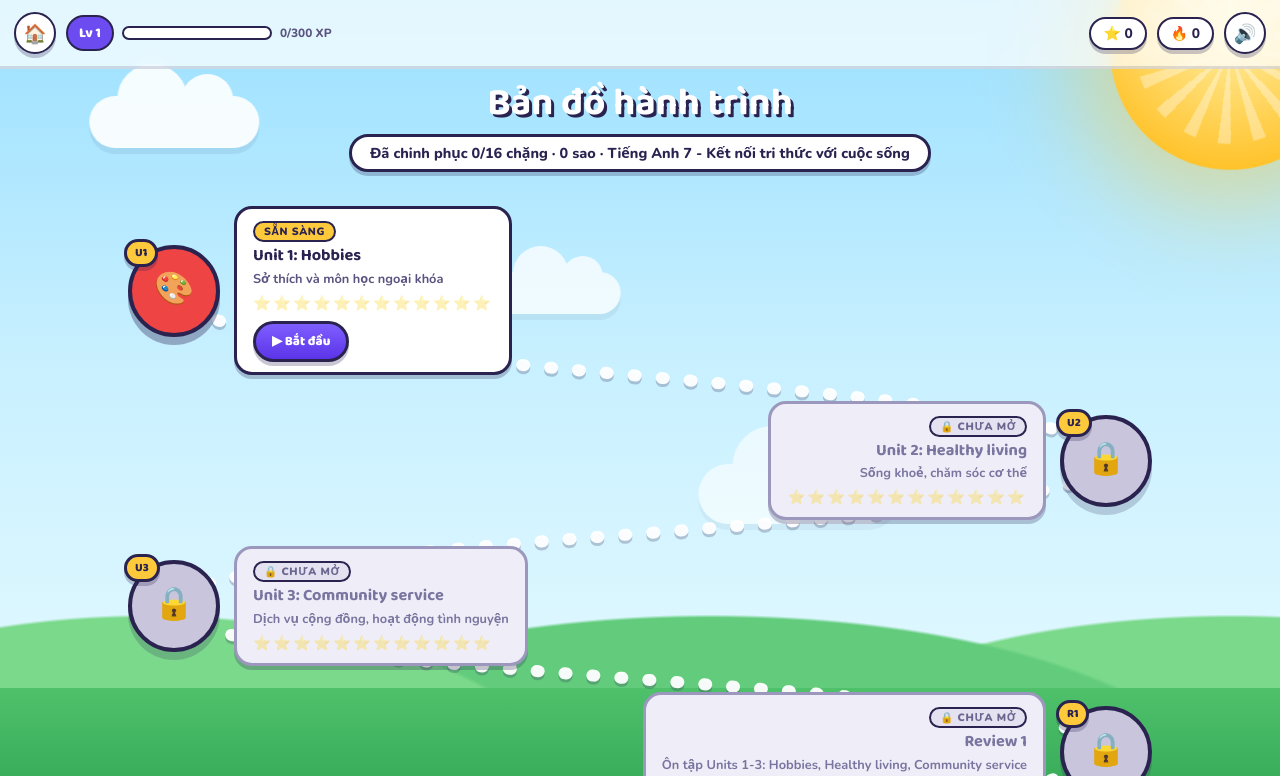
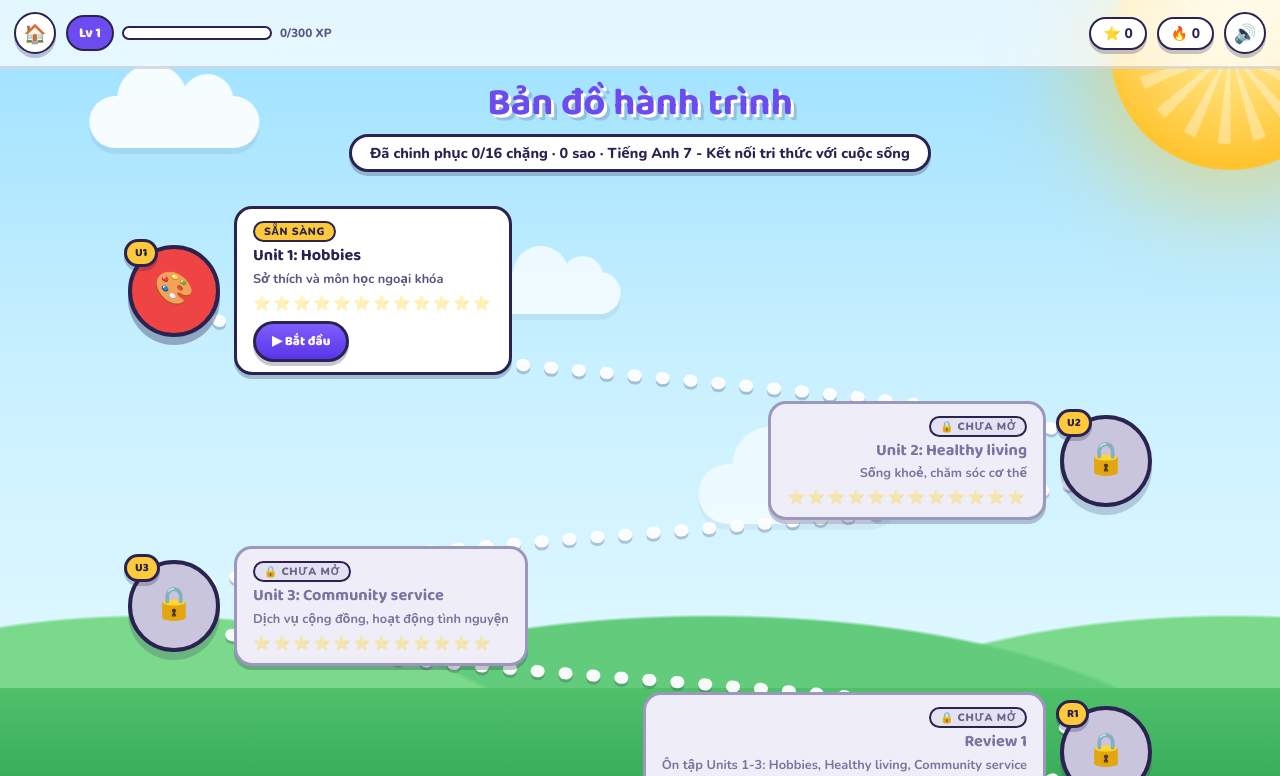
Before and after one commit to tien2114988/english7-kntt, a plain HTML site: page index.html in a window 1280 px wide. Both pictures are taken after a click on the button "🚀 Bắt đầu". Shown: the top 776 px of the page. Drawn offline with nearby package versions, Linux system fonts and the light colour scheme.

Commit message:
Fix map heading: chữ trắng trên nền sáng bị mất tương phản → đổi sang violet + bóng trắng

```diff
--- a/style.css
+++ b/style.css
@@ -167,7 +167,7 @@ h1,h2,h3{font-family:var(--f-display);line-height:1.05}
 
 /* ---------- Bản đồ ---------- */
 .map-head{text-align:center;margin-bottom:8px}
-.map-head h2{font-size:clamp(1.6rem,5vw,2.4rem);color:#fff;text-shadow:3px 3px 0 var(--ink)}
+.map-head h2{font-size:clamp(1.6rem,5vw,2.4rem);color:var(--violet);text-shadow:3px 3px 0 #fff, 6px 6px 0 rgba(42,35,80,.18)}
 .map-head p{
   display:inline-block;background:#fff;border:3px solid var(--ink);border-radius:999px;
   padding:6px 18px;font-weight:800;font-size:.9rem;margin-top:10px;box-shadow:var(--shadow-sm);
```
